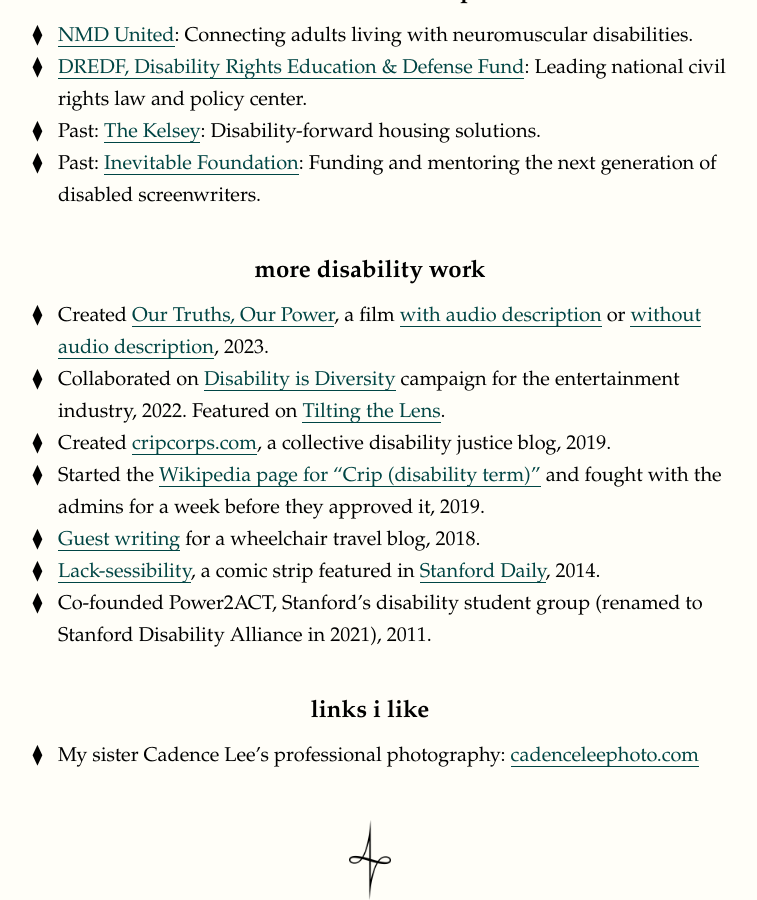
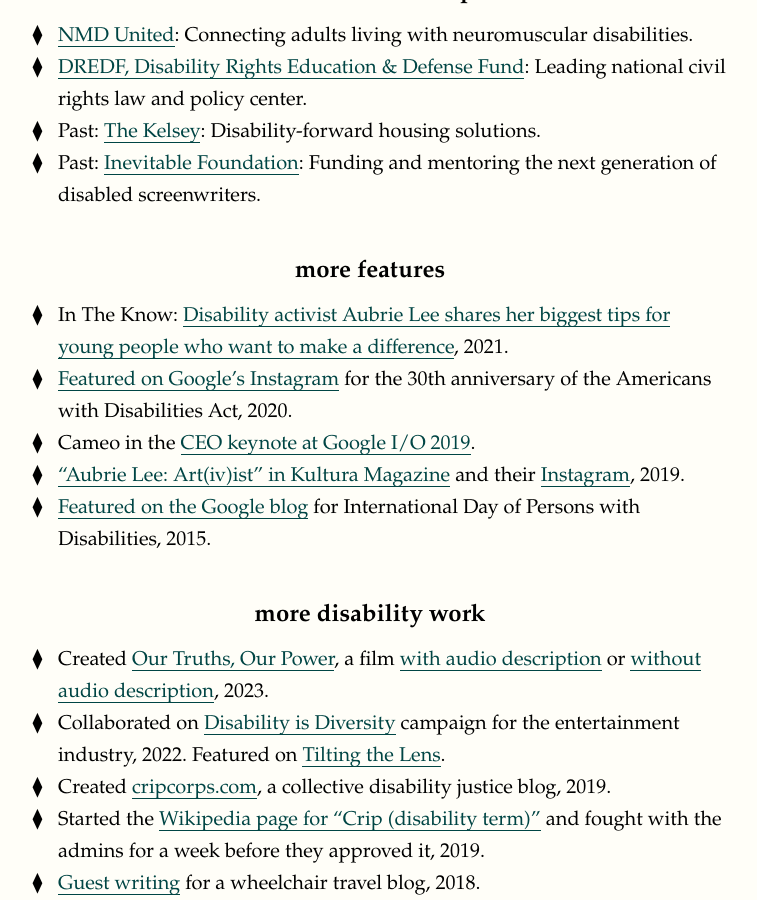
Before and after one commit to aubrielee/aubrielee.github.io, a Jekyll site: the page built from more.md, in a window 1280 px wide and 900 px high, scrolled down 2450 px. Shown: the whole window, without its empty margins (270-1027 px from the left). Built offline with Jekyll 4.4.1, drawn with Linux system fonts in a browser that asks for light colours; nearby versions of some CDN libraries; some web fonts are replaced; a script that is not in the unit is left out.

Commit message:
Update more.md

```diff
--- a/more.md
+++ b/more.md
@@ -81,6 +81,13 @@
 - Past: [The Kelsey](https://thekelsey.org/about/): Disability-forward housing solutions.
 - Past: [Inevitable Foundation](https://inevitable.foundation): Funding and mentoring the next generation of disabled screenwriters.
 
+## more features
+- In The Know: <a href="https://www.intheknow.com/post/aubrie-lee-google-crip-corps/">Disability activist Aubrie Lee shares her biggest tips for young people who want to make a difference</a>, 2021.
+- <a href="https://www.instagram.com/p/CDJ5ZNrlCmP/" target="_blank" tabindex="0">Featured on Google's Instagram</a> for the 30th anniversary of the Americans with Disabilities Act, 2020.
+- Cameo in the <a href="https://www.youtube.com/watch?v=TQSaPsKHPqs&feature=youtu.be&t=2710" target="_blank" tabindex="0">CEO keynote at Google I/O 2019</a>.
+- <a href="https://www.kulturamag.com/article/aubrie-lee" target="_blank" tabindex="0">“Aubrie Lee: Art(iv)ist” in Kultura Magazine</a> and their <a href="https://www.instagram.com/p/BtgYf3fnC1o/" target="_blank" tabindex="0">Instagram</a>, 2019.
+- <a href="https://www.blog.google/topics/google-org/on-idpd-working-toward-more-accessible/" target="_blank" tabindex="0">Featured on the Google blog</a> for International Day of Persons with Disabilities, 2015.
+
 ## more disability work
 - Created [Our Truths, Our Power](https://blog.google/inside-google/life-at-google/disability-pride-month-2023/), a film [with audio description](https://youtu.be/LojBpZ_CpRY) or [without audio description](https://youtu.be/mof8iaLz4mk), 2023.
 - Collaborated on <a href="https://disabilityisdiversity.com/team" target="_blank" tabindex="0">Disability is Diversity</a> campaign for the entertainment industry, 2022. Featured on <a href="https://tiltingthelens.com/2022/10/01/the-campaign-calling-for-disabled-representation-in-film-tv/" target="_blank" tabindex="0">Tilting the Lens</a>.
```
